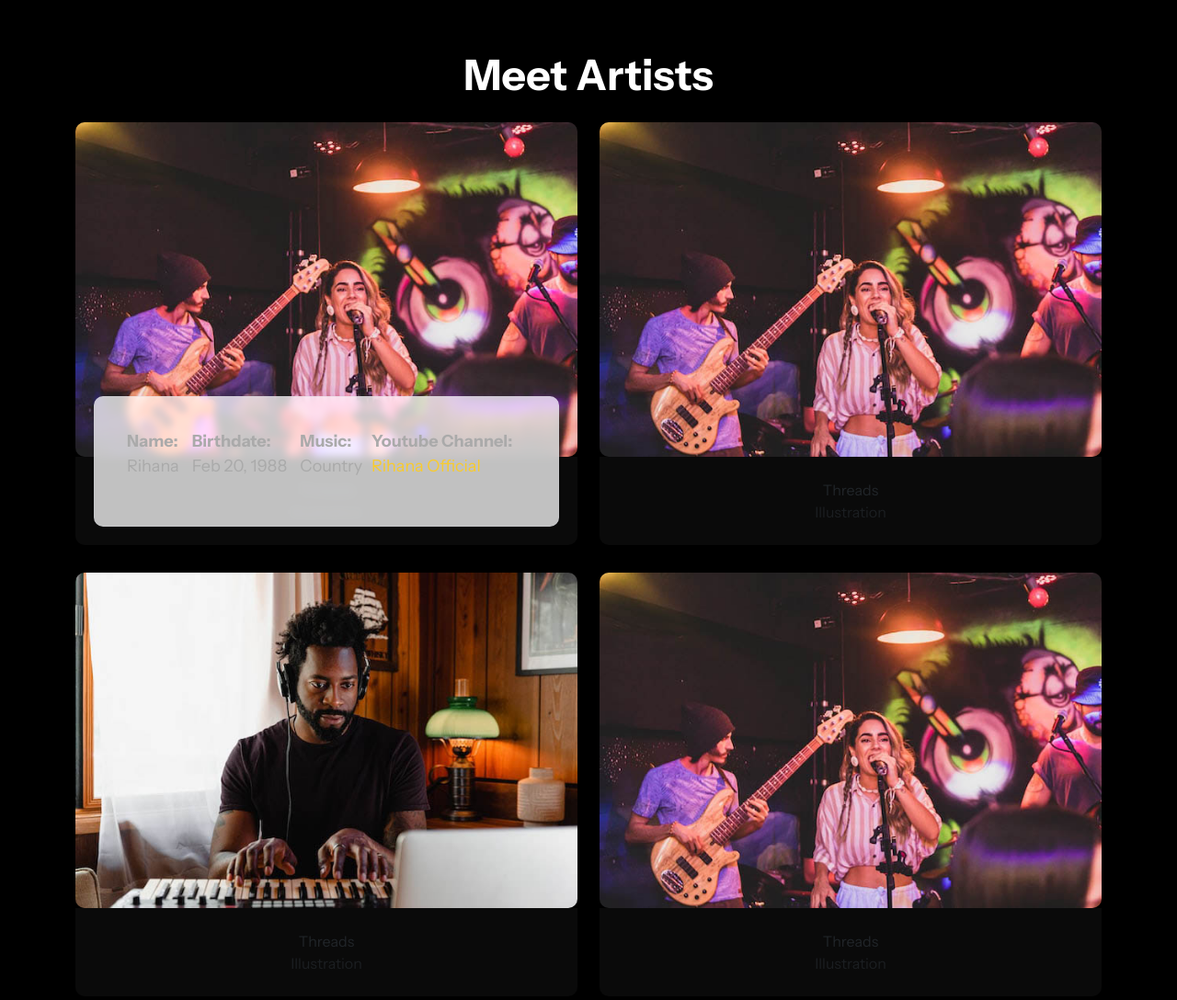
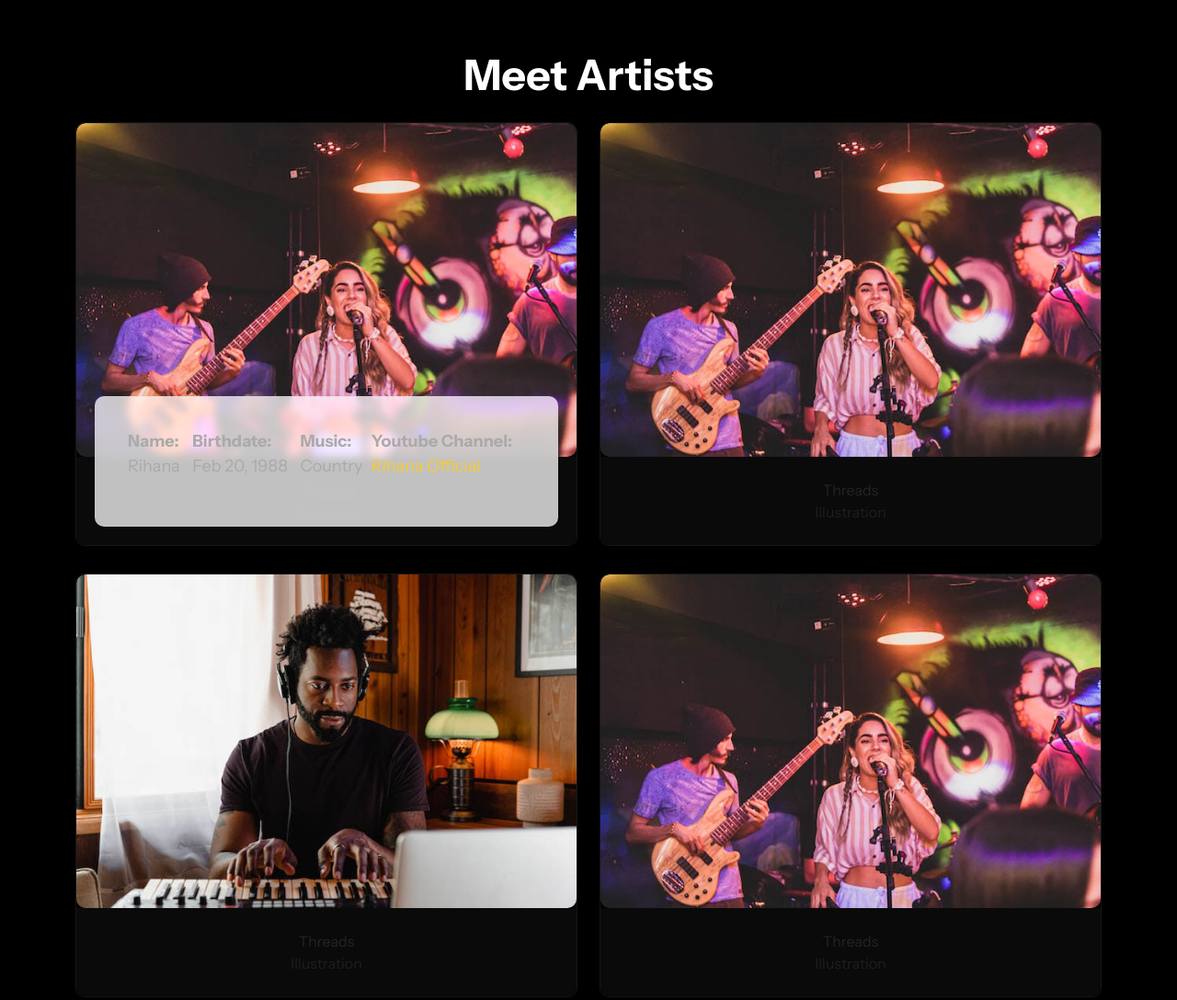
Before and after one commit to deepcriatividade/rudevent, a plain HTML site: page index.html in a window 1280 px wide. Shown: the part 1420-2508 px from the top of the page at 92% size. Drawn offline with nearby package versions, Linux system fonts and the light colour scheme.

Commit message:
git add . git commit -m "0" git push origin master

```diff
--- a/css/templatemo-festava-live.css
+++ b/css/templatemo-festava-live.css
@@ -603,6 +603,8 @@ strong {
   position: relative;
   overflow: hidden;
   margin-bottom: 30px;
+  border: 1px #161616 solid;
+  border-radius: 10px;
 }
 
 .artists-image {
```
